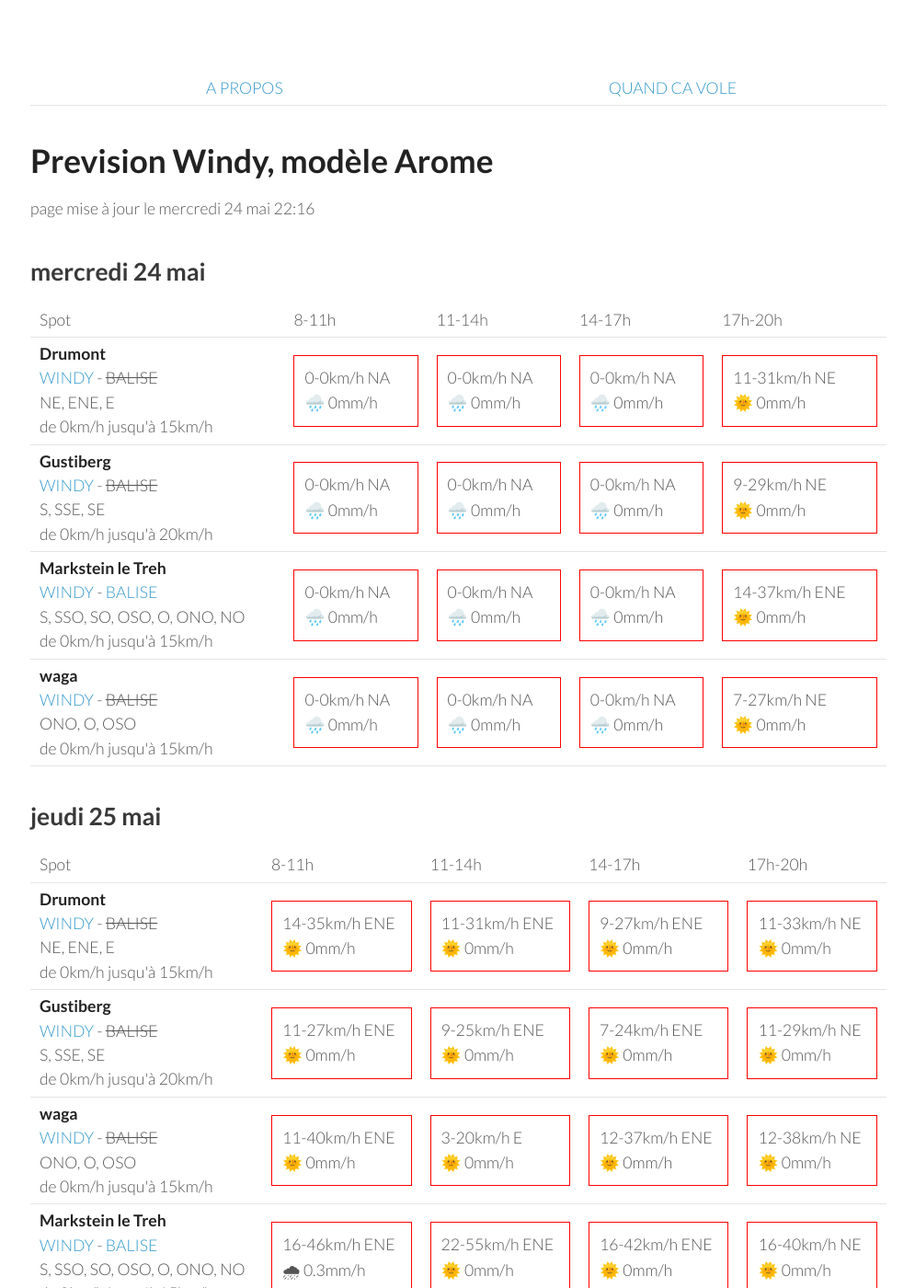
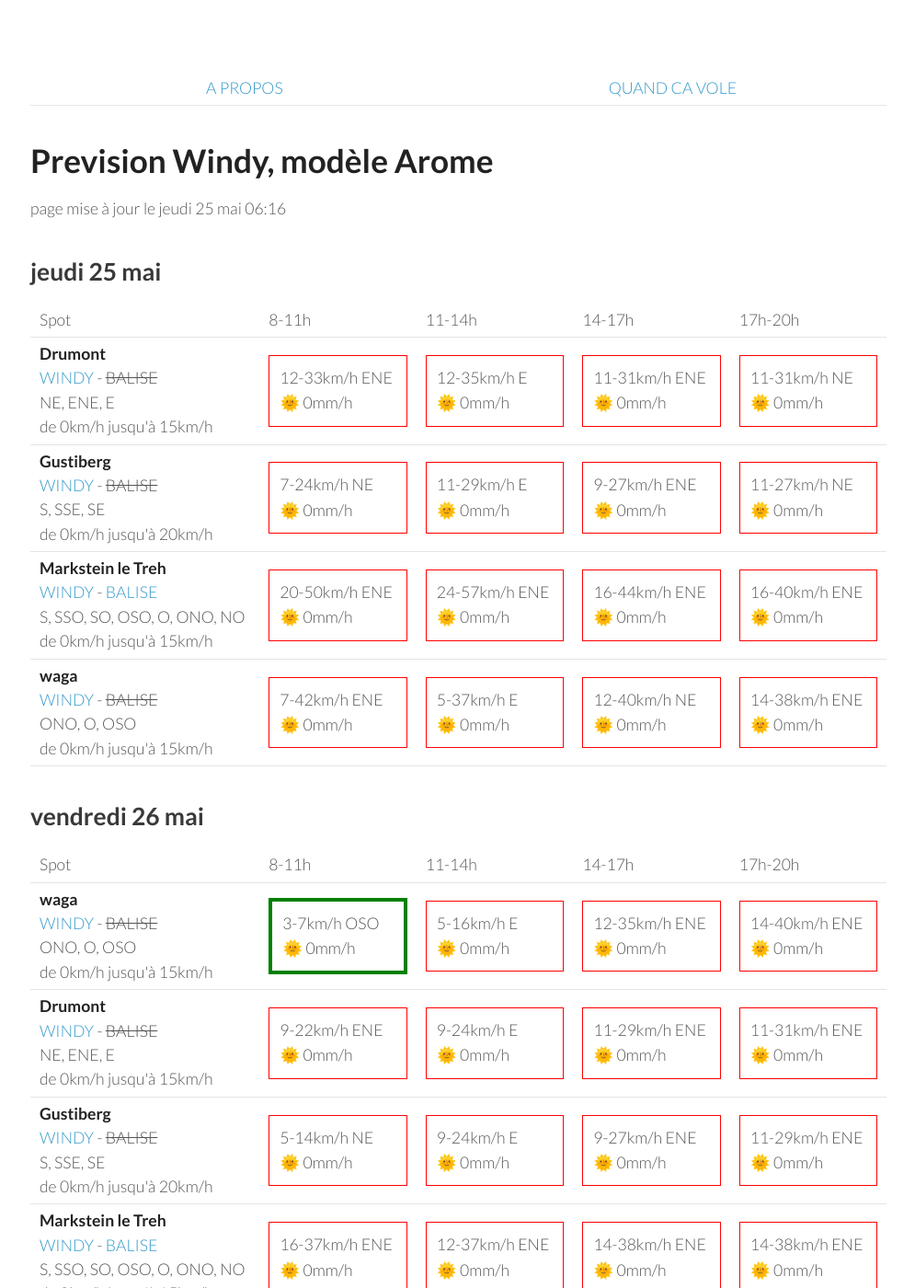
Before and after one commit to parapente-dans-le-nord/parapente-dans-le-nord.github.io, a Jekyll site: the page built from vosges.markdown, in a window 1280 px wide and 1400 px high. Shown: the whole window at 92% size, without its empty margins (25-1020 px from the left). Built offline with Jekyll 4.4.1, drawn with Linux system fonts in a browser that asks for light colours; some of the changed text lies outside the part shown.

Commit message:
update index.markdown

```diff
--- a/vosges.markdown
+++ b/vosges.markdown
@@ -7,60 +7,8 @@ title:  "Tous les spots"
 {: .links}
 
 # Prevision Windy, modèle Arome
-page mise à jour le mercredi 24 mai 22:16
+page mise à jour le jeudi 25 mai 06:16
 
-## mercredi 24 mai
-
-{::nomarkdown}
-<table>
-  <tbody>
-    <tr>
-      <td>Spot</td>
-      <td>8-11h</td>
-      <td>11-14h</td>
-      <td>14-17h</td>
-      <td>17h-20h</td>
-    </tr>
-<tr>
-        <td><strong>Drumont</strong><br><a href="https://windy.com/47.898/6.919?47.687,6.919,9,m:eYYagmG">WINDY</a> - <span class="no-balise"> BALISE </span><br> <span class="vent-favorable">NE, ENE, E</span><br><span class="force-vent">de 0km/h jusqu'à 15km/h</span> </td>
-
-            <td><div class="not-flyable"><p>0-0km/h NA</p><p>🌧️ 0mm/h</p></div></td>
-            <td><div class="not-flyable"><p>0-0km/h NA</p><p>🌧️ 0mm/h</p></div></td>
-            <td><div class="not-flyable"><p>0-0km/h NA</p><p>🌧️ 0mm/h</p></div></td>
-            <td><div class="not-flyable"><p>11-31km/h NE</p><p>🌞 0mm/h</p></div></td>
-
-    </tr>
-<tr>
-        <td><strong>Gustiberg</strong><br><a href="https://windy.com/47.894/6.934?47.891,6.934,15,m:eYYagmI">WINDY</a> - <span class="no-balise"> BALISE </span><br> <span class="vent-favorable">S, SSE, SE</span><br><span class="force-vent">de 0km/h jusqu'à 20km/h</span> </td>
-
-            <td><div class="not-flyable"><p>0-0km/h NA</p><p>🌧️ 0mm/h</p></div></td>
-            <td><div class="not-flyable"><p>0-0km/h NA</p><p>🌧️ 0mm/h</p></div></td>
-            <td><div class="not-flyable"><p>0-0km/h NA</p><p>🌧️ 0mm/h</p></div></td>
-            <td><div class="not-flyable"><p>9-29km/h NE</p><p>🌞 0mm/h</p></div></td>
-
-    </tr>
-<tr>
-        <td><strong>Markstein le Treh</strong><br><a href="https://windy.com/47.926/7.012?47.505,7.012,8,m:eY1agmQ">WINDY</a> - <span class=""><a href="http://www.balisemeteo.com/balise.php?idBalise=136">BALISE</a> </span><br> <span class="vent-favorable">S, SSO, SO, OSO, O, ONO, NO</span><br><span class="force-vent">de 0km/h jusqu'à 15km/h</span> </td>
-
-            <td><div class="not-flyable"><p>0-0km/h NA</p><p>🌧️ 0mm/h</p></div></td>
-            <td><div class="not-flyable"><p>0-0km/h NA</p><p>🌧️ 0mm/h</p></div></td>
-            <td><div class="not-flyable"><p>0-0km/h NA</p><p>🌧️ 0mm/h</p></div></td>
-            <td><div class="not-flyable"><p>14-37km/h ENE</p><p>🌞 0mm/h</p></div></td>
-
-    </tr>
-<tr>
-        <td><strong>waga</strong><br><a href="https://windy.com/47.903/6.996?47.900,6.983,15">WINDY</a> - <span class="no-balise"> BALISE </span><br> <span class="vent-favorable">ONO, O, OSO</span><br><span class="force-vent">de 0km/h jusqu'à 15km/h</span> </td>
-
-            <td><div class="not-flyable"><p>0-0km/h NA</p><p>🌧️ 0mm/h</p></div></td>
-            <td><div class="not-flyable"><p>0-0km/h NA</p><p>🌧️ 0mm/h</p></div></td>
-            <td><div class="not-flyable"><p>0-0km/h NA</p><p>🌧️ 0mm/h</p></div></td>
-            <td><div class="not-flyable"><p>7-27km/h NE</p><p>🌞 0mm/h</p></div></td>
-
-    </tr>
-
-</tbody>
-</table>
-{:/}
 ## jeudi 25 mai
 
 {::nomarkdown}
@@ -76,40 +24,40 @@ page mise à jour le mercredi 24 mai 22:16
 <tr>
         <td><strong>Drumont</strong><br><a href="https://windy.com/47.898/6.919?47.687,6.919,9,m:eYYagmG">WINDY</a> - <span class="no-balise"> BALISE </span><br> <span class="vent-favorable">NE, ENE, E</span><br><span class="force-vent">de 0km/h jusqu'à 15km/h</span> </td>
 
-            <td><div class="not-flyable"><p>14-35km/h ENE</p><p>🌞 0mm/h</p></div></td>
+            <td><div class="not-flyable"><p>12-33km/h ENE</p><p>🌞 0mm/h</p></div></td>
+            <td><div class="not-flyable"><p>12-35km/h E</p><p>🌞 0mm/h</p></div></td>
             <td><div class="not-flyable"><p>11-31km/h ENE</p><p>🌞 0mm/h</p></div></td>
-            <td><div class="not-flyable"><p>9-27km/h ENE</p><p>🌞 0mm/h</p></div></td>
-            <td><div class="not-flyable"><p>11-33km/h NE</p><p>🌞 0mm/h</p></div></td>
+            <td><div class="not-flyable"><p>11-31km/h NE</p><p>🌞 0mm/h</p></div></td>
 
 
     </tr>
 <tr>
         <td><strong>Gustiberg</strong><br><a href="https://windy.com/47.894/6.934?47.891,6.934,15,m:eYYagmI">WINDY</a> - <span class="no-balise"> BALISE </span><br> <span class="vent-favorable">S, SSE, SE</span><br><span class="force-vent">de 0km/h jusqu'à 20km/h</span> </td>
 
-            <td><div class="not-flyable"><p>11-27km/h ENE</p><p>🌞 0mm/h</p></div></td>
-            <td><div class="not-flyable"><p>9-25km/h ENE</p><p>🌞 0mm/h</p></div></td>
-            <td><div class="not-flyable"><p>7-24km/h ENE</p><p>🌞 0mm/h</p></div></td>
-            <td><div class="not-flyable"><p>11-29km/h NE</p><p>🌞 0mm/h</p></div></td>
+            <td><div class="not-flyable"><p>7-24km/h NE</p><p>🌞 0mm/h</p></div></td>
+            <td><div class="not-flyable"><p>11-29km/h E</p><p>🌞 0mm/h</p></div></td>
+            <td><div class="not-flyable"><p>9-27km/h ENE</p><p>🌞 0mm/h</p></div></td>
+            <td><div class="not-flyable"><p>11-27km/h NE</p><p>🌞 0mm/h</p></div></td>
+
+
+    </tr>
+<tr>
+        <td><strong>Markstein le Treh</strong><br><a href="https://windy.com/47.926/7.012?47.505,7.012,8,m:eY1agmQ">WINDY</a> - <span class=""><a href="http://www.balisemeteo.com/balise.php?idBalise=136">BALISE</a> </span><br> <span class="vent-favorable">S, SSO, SO, OSO, O, ONO, NO</span><br><span class="force-vent">de 0km/h jusqu'à 15km/h</span> </td>
+
+            <td><div class="not-flyable"><p>20-50km/h ENE</p><p>🌞 0mm/h</p></div></td>
+            <td><div class="not-flyable"><p>24-57km/h ENE</p><p>🌞 0mm/h</p></div></td>
+            <td><div class="not-flyable"><p>16-44km/h ENE</p><p>🌞 0mm/h</p></div></td>
+            <td><div class="not-flyable"><p>16-40km/h ENE</p><p>🌞 0mm/h</p></div></td>
 
 
     </tr>
 <tr>
         <td><strong>waga</strong><br><a href="https://windy.com/47.903/6.996?47.900,6.983,15">WINDY</a> - <span class="no-balise"> BALISE </span><br> <span class="vent-favorable">ONO, O, OSO</span><br><span class="force-vent">de 0km/h jusqu'à 15km/h</span> </td>
 
-            <td><div class="not-flyable"><p>11-40km/h ENE</p><p>🌞 0mm/h</p></div></td>
-            <td><div class="not-flyable"><p>3-20km/h E</p><p>🌞 0mm/h</p></div></td>
-            <td><div class="not-flyable"><p>12-37km/h ENE</p><p>🌞 0mm/h</p></div></td>
-            <td><div class="not-flyable"><p>12-38km/h NE</p><p>🌞 0mm/h</p></div></td>
-
-
-    </tr>
-<tr>
-        <td><strong>Markstein le Treh</strong><br><a href="https://windy.com/47.926/7.012?47.505,7.012,8,m:eY1agmQ">WINDY</a> - <span class=""><a href="http://www.balisemeteo.com/balise.php?idBalise=136">BALISE</a> </span><br> <span class="vent-favorable">S, SSO, SO, OSO, O, ONO, NO</span><br><span class="force-vent">de 0km/h jusqu'à 15km/h</span> </td>
-
-            <td><div class="not-flyable"><p>16-46km/h ENE</p><p>🌧 0.3mm/h</p></div></td>
-            <td><div class="not-flyable"><p>22-55km/h ENE</p><p>🌞 0mm/h</p></div></td>
-            <td><div class="not-flyable"><p>16-42km/h ENE</p><p>🌞 0mm/h</p></div></td>
-            <td><div class="not-flyable"><p>16-40km/h NE</p><p>🌞 0mm/h</p></div></td>
+            <td><div class="not-flyable"><p>7-42km/h ENE</p><p>🌞 0mm/h</p></div></td>
+            <td><div class="not-flyable"><p>5-37km/h E</p><p>🌞 0mm/h</p></div></td>
+            <td><div class="not-flyable"><p>12-40km/h NE</p><p>🌞 0mm/h</p></div></td>
+            <td><div class="not-flyable"><p>14-38km/h ENE</p><p>🌞 0mm/h</p></div></td>
 
 
     </tr>
@@ -132,40 +80,40 @@ page mise à jour le mercredi 24 mai 22:16
 <tr>
         <td><strong>waga</strong><br><a href="https://windy.com/47.903/6.996?47.900,6.983,15">WINDY</a> - <span class="no-balise"> BALISE </span><br> <span class="vent-favorable">ONO, O, OSO</span><br><span class="force-vent">de 0km/h jusqu'à 15km/h</span> </td>
 
-            <td><div class="flyable"><p>1-5km/h O</p><p>🌞 0mm/h</p></div></td>
-            <td><div class="not-flyable"><p>9-27km/h ENE</p><p>🌞 0mm/h</p></div></td>
-            <td><div class="not-flyable"><p>9-31km/h ENE</p><p>🌞 0mm/h</p></div></td>
-            <td><div class="not-flyable"><p>11-31km/h ENE</p><p>🌞 0mm/h</p></div></td>
+            <td><div class="flyable"><p>3-7km/h OSO</p><p>🌞 0mm/h</p></div></td>
+            <td><div class="not-flyable"><p>5-16km/h E</p><p>🌞 0mm/h</p></div></td>
+            <td><div class="not-flyable"><p>12-35km/h ENE</p><p>🌞 0mm/h</p></div></td>
+            <td><div class="not-flyable"><p>14-40km/h ENE</p><p>🌞 0mm/h</p></div></td>
 
 
     </tr>
 <tr>
         <td><strong>Drumont</strong><br><a href="https://windy.com/47.898/6.919?47.687,6.919,9,m:eYYagmG">WINDY</a> - <span class="no-balise"> BALISE </span><br> <span class="vent-favorable">NE, ENE, E</span><br><span class="force-vent">de 0km/h jusqu'à 15km/h</span> </td>
 
-            <td><div class="not-flyable"><p>7-18km/h ENE</p><p>🌞 0mm/h</p></div></td>
-            <td><div class="not-flyable"><p>7-24km/h ENE</p><p>🌞 0mm/h</p></div></td>
-            <td><div class="not-flyable"><p>9-27km/h ENE</p><p>🌞 0mm/h</p></div></td>
-            <td><div class="not-flyable"><p>11-27km/h ENE</p><p>🌞 0mm/h</p></div></td>
+            <td><div class="not-flyable"><p>9-22km/h ENE</p><p>🌞 0mm/h</p></div></td>
+            <td><div class="not-flyable"><p>9-24km/h E</p><p>🌞 0mm/h</p></div></td>
+            <td><div class="not-flyable"><p>11-29km/h ENE</p><p>🌞 0mm/h</p></div></td>
+            <td><div class="not-flyable"><p>11-31km/h ENE</p><p>🌞 0mm/h</p></div></td>
 
 
     </tr>
 <tr>
         <td><strong>Gustiberg</strong><br><a href="https://windy.com/47.894/6.934?47.891,6.934,15,m:eYYagmI">WINDY</a> - <span class="no-balise"> BALISE </span><br> <span class="vent-favorable">S, SSE, SE</span><br><span class="force-vent">de 0km/h jusqu'à 20km/h</span> </td>
 
-            <td><div class="not-flyable"><p>3-11km/h NE</p><p>🌞 0mm/h</p></div></td>
-            <td><div class="not-flyable"><p>9-25km/h ENE</p><p>🌞 0mm/h</p></div></td>
+            <td><div class="not-flyable"><p>5-14km/h NE</p><p>🌞 0mm/h</p></div></td>
+            <td><div class="not-flyable"><p>9-24km/h E</p><p>🌞 0mm/h</p></div></td>
             <td><div class="not-flyable"><p>9-27km/h ENE</p><p>🌞 0mm/h</p></div></td>
-            <td><div class="not-flyable"><p>11-27km/h ENE</p><p>🌞 0mm/h</p></div></td>
+            <td><div class="not-flyable"><p>11-29km/h ENE</p><p>🌞 0mm/h</p></div></td>
 
 
     </tr>
 <tr>
         <td><strong>Markstein le Treh</strong><br><a href="https://windy.com/47.926/7.012?47.505,7.012,8,m:eY1agmQ">WINDY</a> - <span class=""><a href="http://www.balisemeteo.com/balise.php?idBalise=136">BALISE</a> </span><br> <span class="vent-favorable">S, SSO, SO, OSO, O, ONO, NO</span><br><span class="force-vent">de 0km/h jusqu'à 15km/h</span> </td>
 
-            <td><div class="not-flyable"><p>14-33km/h ENE</p><p>🌞 0mm/h</p></div></td>
-            <td><div class="not-flyable"><p>9-29km/h ENE</p><p>🌞 0mm/h</p></div></td>
-            <td><div class="not-flyable"><p>9-31km/h ENE</p><p>🌞 0mm/h</p></div></td>
-            <td><div class="not-flyable"><p>11-31km/h ENE</p><p>🌞 0mm/h</p></div></td>
+            <td><div class="not-flyable"><p>16-37km/h ENE</p><p>🌞 0mm/h</p></div></td>
+            <td><div class="not-flyable"><p>12-37km/h ENE</p><p>🌞 0mm/h</p></div></td>
+            <td><div class="not-flyable"><p>14-38km/h ENE</p><p>🌞 0mm/h</p></div></td>
+            <td><div class="not-flyable"><p>14-38km/h ENE</p><p>🌞 0mm/h</p></div></td>
 
 
     </tr>
@@ -189,9 +137,29 @@ page mise à jour le mercredi 24 mai 22:16
         <td><strong>Drumont</strong><br><a href="https://windy.com/47.898/6.919?47.687,6.919,9,m:eYYagmG">WINDY</a> - <span class="no-balise"> BALISE </span><br> <span class="vent-favorable">NE, ENE, E</span><br><span class="force-vent">de 0km/h jusqu'à 15km/h</span> </td>
 
             <td><div class="not-flyable"><p>7-24km/h ENE</p><p>🌞 0mm/h</p></div></td>
-            <td><div class="not-flyable"><p>11-29km/h E</p><p>🌞 0mm/h</p></div></td>
-            <td><div class="not-flyable"><p>11-33km/h E</p><p>🌞 0mm/h</p></div></td>
-            <td><div class="not-flyable"><p>11-31km/h ENE</p><p>🌞 0mm/h</p></div></td>
+            <td><div class="not-flyable"><p>11-31km/h E</p><p>🌞 0mm/h</p></div></td>
+            <td><div class="not-flyable"><p>11-35km/h E</p><p>🌞 0mm/h</p></div></td>
+            <td><div class="not-flyable"><p>11-33km/h ENE</p><p>🌞 0mm/h</p></div></td>
+
+
+    </tr>
+<tr>
+        <td><strong>Markstein le Treh</strong><br><a href="https://windy.com/47.926/7.012?47.505,7.012,8,m:eY1agmQ">WINDY</a> - <span class=""><a href="http://www.balisemeteo.com/balise.php?idBalise=136">BALISE</a> </span><br> <span class="vent-favorable">S, SSO, SO, OSO, O, ONO, NO</span><br><span class="force-vent">de 0km/h jusqu'à 15km/h</span> </td>
+
+            <td><div class="not-flyable"><p>7-24km/h NE</p><p>🌞 0mm/h</p></div></td>
+            <td><div class="not-flyable"><p>11-33km/h ENE</p><p>🌞 0mm/h</p></div></td>
+            <td><div class="not-flyable"><p>12-37km/h ENE</p><p>🌞 0mm/h</p></div></td>
+            <td><div class="not-flyable"><p>12-37km/h ENE</p><p>🌞 0mm/h</p></div></td>
+
+
+    </tr>
+<tr>
+        <td><strong>waga</strong><br><a href="https://windy.com/47.903/6.996?47.900,6.983,15">WINDY</a> - <span class="no-balise"> BALISE </span><br> <span class="vent-favorable">ONO, O, OSO</span><br><span class="force-vent">de 0km/h jusqu'à 15km/h</span> </td>
+
+            <td><div class="not-flyable"><p>5-24km/h NE</p><p>🌞 0mm/h</p></div></td>
+            <td><div class="not-flyable"><p>11-33km/h ENE</p><p>🌞 0mm/h</p></div></td>
+            <td><div class="not-flyable"><p>12-37km/h ENE</p><p>🌞 0mm/h</p></div></td>
+            <td><div class="not-flyable"><p>11-37km/h ENE</p><p>🌞 0mm/h</p></div></td>
 
 
     </tr>
@@ -199,29 +167,9 @@ page mise à jour le mercredi 24 mai 22:16
         <td><strong>Gustiberg</strong><br><a href="https://windy.com/47.894/6.934?47.891,6.934,15,m:eYYagmI">WINDY</a> - <span class="no-balise"> BALISE </span><br> <span class="vent-favorable">S, SSE, SE</span><br><span class="force-vent">de 0km/h jusqu'à 20km/h</span> </td>
 
             <td><div class="not-flyable"><p>7-24km/h ENE</p><p>🌞 0mm/h</p></div></td>
-            <td><div class="not-flyable"><p>11-29km/h E</p><p>🌞 0mm/h</p></div></td>
-            <td><div class="not-flyable"><p>11-33km/h E</p><p>🌞 0mm/h</p></div></td>
-            <td><div class="not-flyable"><p>11-31km/h ENE</p><p>🌞 0mm/h</p></div></td>
-
-
-    </tr>
-<tr>
-        <td><strong>Markstein le Treh</strong><br><a href="https://windy.com/47.926/7.012?47.505,7.012,8,m:eY1agmQ">WINDY</a> - <span class=""><a href="http://www.balisemeteo.com/balise.php?idBalise=136">BALISE</a> </span><br> <span class="vent-favorable">S, SSO, SO, OSO, O, ONO, NO</span><br><span class="force-vent">de 0km/h jusqu'à 15km/h</span> </td>
-
-            <td><div class="not-flyable"><p>5-24km/h NE</p><p>🌞 0mm/h</p></div></td>
-            <td><div class="not-flyable"><p>11-31km/h ENE</p><p>🌞 0mm/h</p></div></td>
-            <td><div class="not-flyable"><p>11-35km/h ENE</p><p>🌞 0mm/h</p></div></td>
-            <td><div class="not-flyable"><p>11-35km/h ENE</p><p>🌞 0mm/h</p></div></td>
-
-
-    </tr>
-<tr>
-        <td><strong>waga</strong><br><a href="https://windy.com/47.903/6.996?47.900,6.983,15">WINDY</a> - <span class="no-balise"> BALISE </span><br> <span class="vent-favorable">ONO, O, OSO</span><br><span class="force-vent">de 0km/h jusqu'à 15km/h</span> </td>
-
-            <td><div class="not-flyable"><p>5-24km/h NE</p><p>🌞 0mm/h</p></div></td>
-            <td><div class="not-flyable"><p>11-31km/h ENE</p><p>🌞 0mm/h</p></div></td>
-            <td><div class="not-flyable"><p>11-35km/h ENE</p><p>🌞 0mm/h</p></div></td>
-            <td><div class="not-flyable"><p>11-35km/h ENE</p><p>🌞 0mm/h</p></div></td>
+            <td><div class="not-flyable"><p>11-31km/h E</p><p>🌞 0mm/h</p></div></td>
+            <td><div class="not-flyable"><p>12-35km/h ENE</p><p>🌞 0mm/h</p></div></td>
+            <td><div class="not-flyable"><p>11-33km/h ENE</p><p>🌞 0mm/h</p></div></td>
 
 
     </tr>
@@ -245,7 +193,7 @@ page mise à jour le mercredi 24 mai 22:16
         <td><strong>Drumont</strong><br><a href="https://windy.com/47.898/6.919?47.687,6.919,9,m:eYYagmG">WINDY</a> - <span class="no-balise"> BALISE </span><br> <span class="vent-favorable">NE, ENE, E</span><br><span class="force-vent">de 0km/h jusqu'à 15km/h</span> </td>
 
             <td><div class="flyable"><p>5-14km/h ENE</p><p>🌞 0mm/h</p></div></td>
-            <td><div class="not-flyable"><p>9-25km/h E</p><p>🌞 0mm/h</p></div></td>
+            <td><div class="not-flyable"><p>9-27km/h E</p><p>🌞 0mm/h</p></div></td>
             <td><div class="not-flyable"><p>9-29km/h E</p><p>🌞 0mm/h</p></div></td>
             <td><div class="not-flyable"><p>9-27km/h ENE</p><p>🌞 0mm/h</p></div></td>
 
@@ -255,7 +203,7 @@ page mise à jour le mercredi 24 mai 22:16
         <td><strong>Gustiberg</strong><br><a href="https://windy.com/47.894/6.934?47.891,6.934,15,m:eYYagmI">WINDY</a> - <span class="no-balise"> BALISE </span><br> <span class="vent-favorable">S, SSE, SE</span><br><span class="force-vent">de 0km/h jusqu'à 20km/h</span> </td>
 
             <td><div class="not-flyable"><p>5-14km/h ENE</p><p>🌞 0mm/h</p></div></td>
-            <td><div class="not-flyable"><p>9-27km/h E</p><p>🌞 0mm/h</p></div></td>
+            <td><div class="not-flyable"><p>9-29km/h ENE</p><p>🌞 0mm/h</p></div></td>
             <td><div class="not-flyable"><p>9-29km/h E</p><p>🌞 0mm/h</p></div></td>
             <td><div class="not-flyable"><p>9-29km/h ENE</p><p>🌞 0mm/h</p></div></td>
 
@@ -264,8 +212,8 @@ page mise à jour le mercredi 24 mai 22:16
 <tr>
         <td><strong>Markstein le Treh</strong><br><a href="https://windy.com/47.926/7.012?47.505,7.012,8,m:eY1agmQ">WINDY</a> - <span class=""><a href="http://www.balisemeteo.com/balise.php?idBalise=136">BALISE</a> </span><br> <span class="vent-favorable">S, SSO, SO, OSO, O, ONO, NO</span><br><span class="force-vent">de 0km/h jusqu'à 15km/h</span> </td>
 
-            <td><div class="not-flyable"><p>5-14km/h NE</p><p>🌞 0mm/h</p></div></td>
-            <td><div class="not-flyable"><p>9-29km/h ENE</p><p>🌞 0mm/h</p></div></td>
+            <td><div class="not-flyable"><p>3-14km/h NE</p><p>🌞 0mm/h</p></div></td>
+            <td><div class="not-flyable"><p>11-31km/h ENE</p><p>🌞 0mm/h</p></div></td>
             <td><div class="not-flyable"><p>9-31km/h ENE</p><p>🌞 0mm/h</p></div></td>
             <td><div class="not-flyable"><p>11-31km/h ENE</p><p>🌞 0mm/h</p></div></td>
 
@@ -275,7 +223,7 @@ page mise à jour le mercredi 24 mai 22:16
         <td><strong>waga</strong><br><a href="https://windy.com/47.903/6.996?47.900,6.983,15">WINDY</a> - <span class="no-balise"> BALISE </span><br> <span class="vent-favorable">ONO, O, OSO</span><br><span class="force-vent">de 0km/h jusqu'à 15km/h</span> </td>
 
             <td><div class="not-flyable"><p>3-14km/h NE</p><p>🌞 0mm/h</p></div></td>
-            <td><div class="not-flyable"><p>9-29km/h ENE</p><p>🌞 0mm/h</p></div></td>
+            <td><div class="not-flyable"><p>11-31km/h ENE</p><p>🌞 0mm/h</p></div></td>
             <td><div class="not-flyable"><p>9-31km/h E</p><p>🌞 0mm/h</p></div></td>
             <td><div class="not-flyable"><p>11-31km/h ENE</p><p>🌞 0mm/h</p></div></td>
 
```
